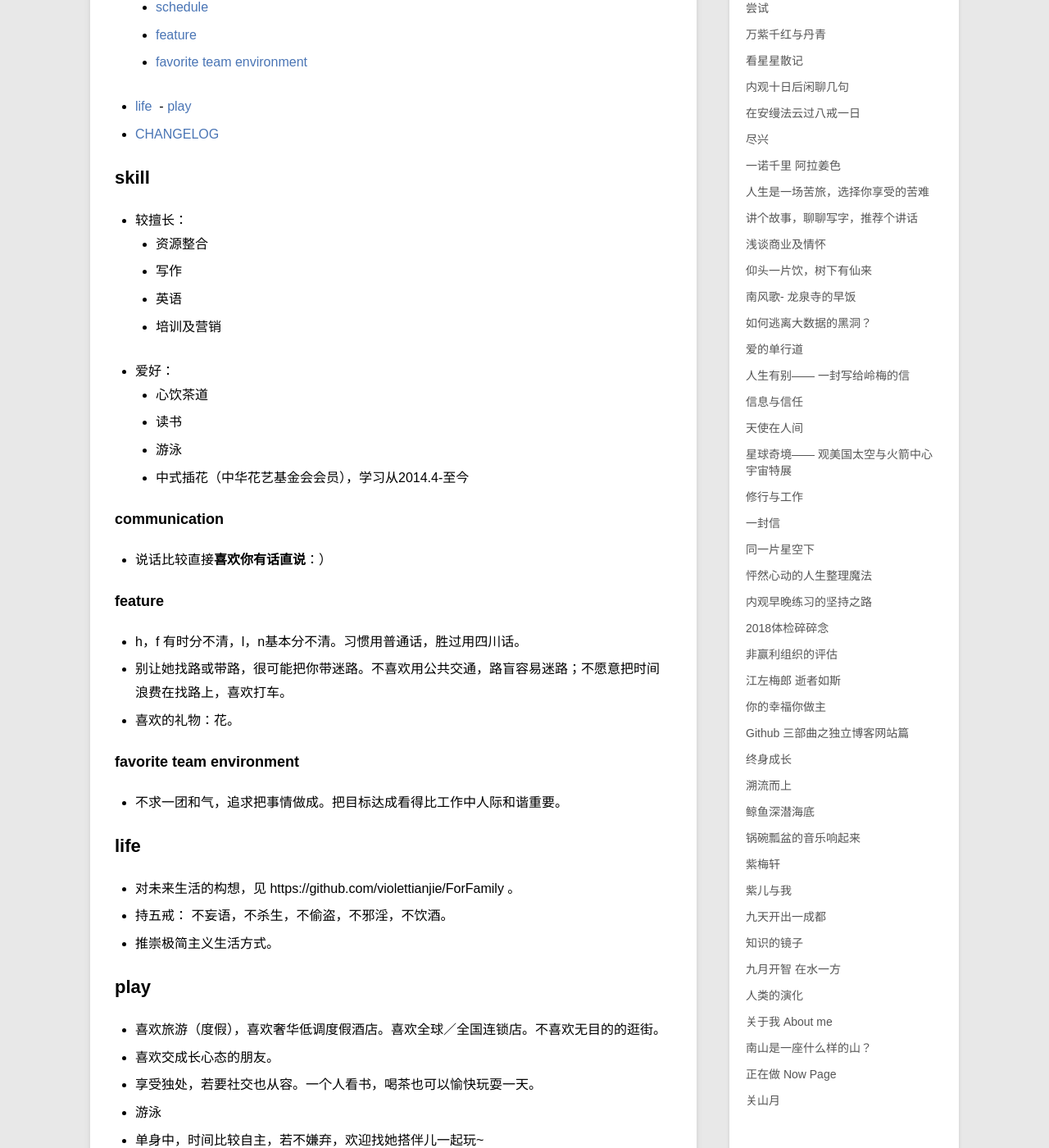
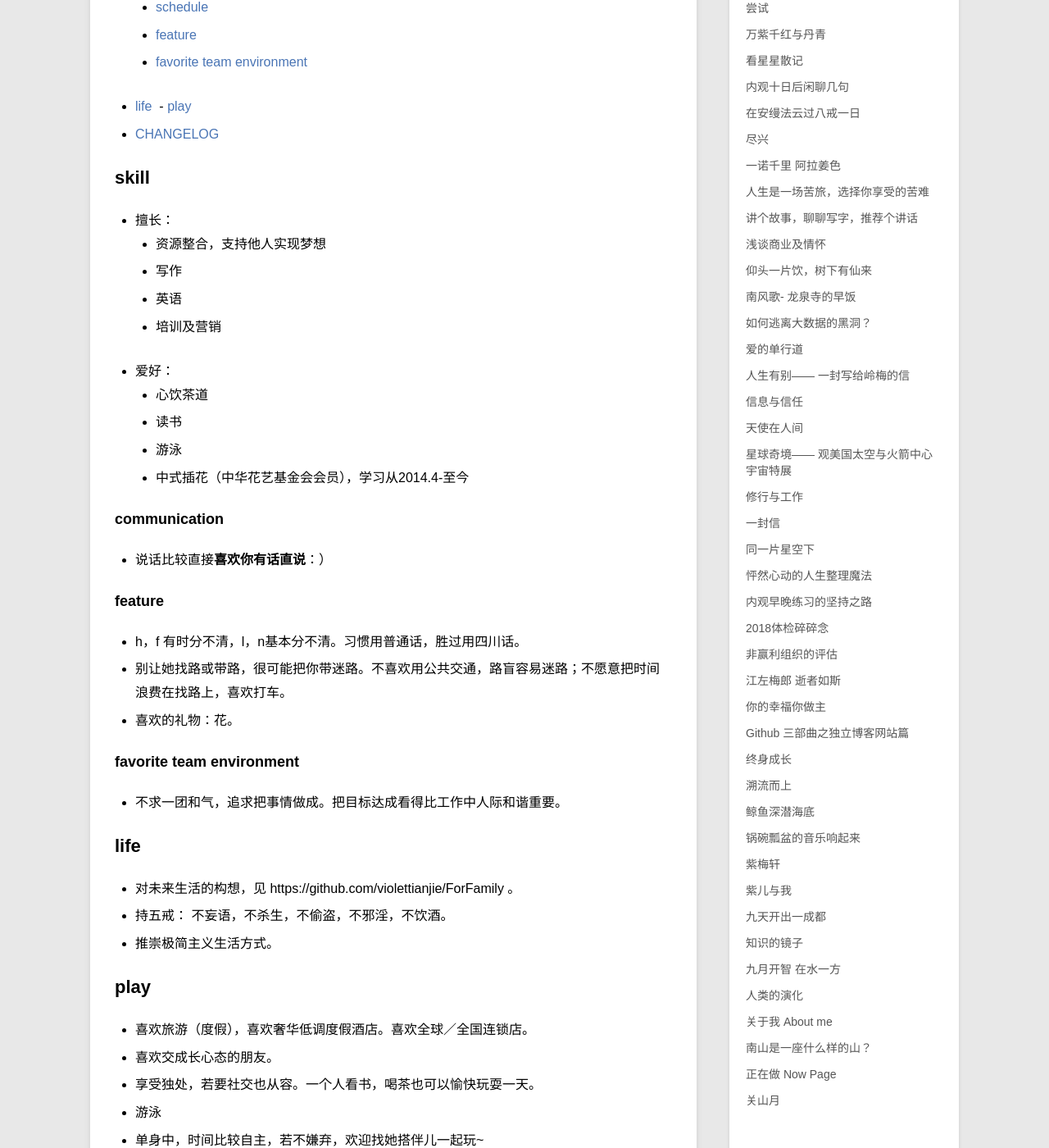
Before and after one commit to violettianjie/violettianjie.github.io, a Jekyll site: the page built from _posts/journal/2017-12-27-usageviolet.md, in a window 1280 px wide and 1400 px high, scrolled down 711 px. Shown: the whole window at 82% size. Built offline with Jekyll 4.4.1, drawn with Linux system fonts in a browser that asks for light colours.

Commit message:
Update 2017-12-27-usageviolet.md

```diff
--- a/_posts/journal/2017-12-27-usageviolet.md
+++ b/_posts/journal/2017-12-27-usageviolet.md
@@ -36,8 +36,8 @@ description: 人如产品，沟通愉快
 
 ## skill
 
-- 较擅长：
-   - 资源整合
+- 擅长：
+   - 资源整合，支持他人实现梦想
    - 写作
    - 英语
    - 培训及营销
@@ -80,7 +80,7 @@ description: 人如产品，沟通愉快
 
 ## play
 
-- 喜欢旅游（度假），喜欢奢华低调度假酒店。喜欢全球／全国连锁店。不喜欢无目的的逛街。
+- 喜欢旅游（度假），喜欢奢华低调度假酒店。喜欢全球／全国连锁店。
 - 喜欢交成长心态的朋友。
 - 享受独处，若要社交也从容。一个人看书，喝茶也可以愉快玩耍一天。
 - 游泳
```
